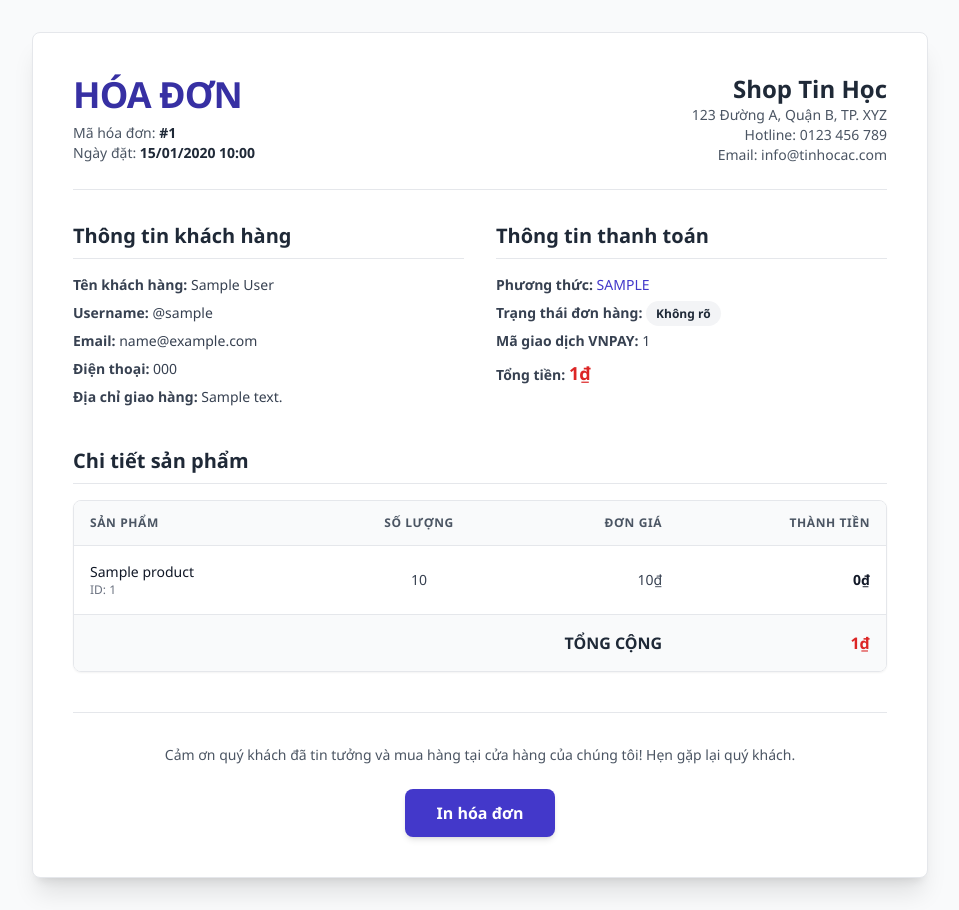
After one commit to Binhhuynh1223/shop_tin_hoc, a PHP site: template app/Views/manager/invoice_template.php in a window 1280 px wide. The commit adds this page. Shown: the whole page, without its empty margins (160-1119 px from the left). Run offline with PHP 8.4, Linux system fonts and the light colour scheme; the template is opened without the code that fills it: most values are stand-ins (such as "Sample title", 1, 10 or a date in 2020); some libraries are stand-ins or nearby versions.

Commit message:
Add feature export invoice

```diff
--- /dev/null
+++ b/app/Views/manager/invoice_template.php
@@ -0,0 +1,157 @@
+<?php
+// Dữ liệu $order được truyền từ OrderController
+$status = $order->status;
+$statusText = 'Không rõ';
+$statusColorClass = 'bg-gray-100 text-gray-800'; // Default, fallback
+switch ($status) {
+    case 'pending':
+        $statusText = 'Chờ thanh toán';
+        $statusColorClass = 'bg-yellow-100 text-yellow-800';
+        break;
+    case 'completed':
+        $statusText = 'Hoàn thành';
+        $statusColorClass = 'bg-green-100 text-green-800';
+        break;
+    case 'cancelled':
+        $statusText = 'Đã hủy';
+        $statusColorClass = 'bg-red-100 text-red-800';
+        break;
+}
+?>
+<!doctype html>
+<html lang="vi">
+
+<head>
+    <meta charset="utf-8" />
+    <meta name="viewport" content="width=device-width, initial-scale=1" />
+    <title>Hóa đơn <?= $order->order_id ?></title>
+    <script src="https://cdn.tailwindcss.com"></script>
+    <style>
+        body {
+            font-family: 'Segoe UI', Tahoma, Geneva, Verdana, sans-serif;
+            color: #333;
+            line-height: 1.6;
+        }
+
+        @media print {
+            body {
+                -webkit-print-color-adjust: exact !important;
+                print-color-adjust: exact !important;
+                background-color: white;
+            }
+
+            #print-button {
+                display: none;
+            }
+
+            .no-print {
+                display: none;
+            }
+
+            .max-w-4xl {
+                max-width: 100% !important;
+                width: 100% !important;
+                margin: 0 !important;
+                padding: 0 !important;
+                box-shadow: none !important;
+                border-radius: 0 !important;
+            }
+
+            .page-break {
+                page-break-before: always;
+            }
+        }
+    </style>
+</head>
+
+<body class="bg-gray-50 print:bg-white">
+    <div class="max-w-4xl mx-auto p-6 sm:p-10 my-8 bg-white shadow-xl rounded-lg border border-gray-200 print:shadow-none print:border-none">
+        <div class="flex flex-col sm:flex-row justify-between items-start sm:items-center pb-6 border-b border-gray-200">
+            <div class="mb-4 sm:mb-0">
+                <h1 class="text-4xl font-extrabold text-indigo-800 tracking-tight">HÓA ĐƠN</h1>
+                <p class="text-gray-600 mt-2 text-sm">Mã hóa đơn: <span class="font-semibold text-gray-800">#<?= $order->order_id ?></span></p>
+                <p class="text-gray-600 text-sm">Ngày đặt: <span class="font-semibold text-gray-800"><?= date('d/m/Y H:i', strtotime($order->order_date)) ?></span></p>
+            </div>
+            <div class="text-left sm:text-right">
+                <h2 class="text-2xl font-bold text-gray-800">Shop Tin Học</h2>
+                <p class="text-gray-600 text-sm">123 Đường A, Quận B, TP. XYZ</p>
+                <p class="text-gray-600 text-sm">Hotline: 0123 456 789</p>
+                <p class="text-gray-600 text-sm">Email: info@tinhocac.com</p>
+            </div>
+        </div>
+
+        <div class="grid grid-cols-1 md:grid-cols-2 gap-8 mt-8">
+            <div>
+                <h3 class="text-xl font-semibold text-gray-800 mb-4 border-b pb-2">Thông tin khách hàng</h3>
+                <div class="text-sm space-y-2 text-gray-700">
+                    <p><strong>Tên khách hàng:</strong> <span class="font-medium"><?= htmlspecialchars($order->user->full_name ?? 'N/A') ?></span></p>
+                    <p><strong>Username:</strong> <span class="font-medium">@<?= htmlspecialchars($order->user->username ?? 'N/A') ?></span></p>
+                    <p><strong>Email:</strong> <span class="font-medium"><?= htmlspecialchars($order->email) ?></span></p>
+                    <p><strong>Điện thoại:</strong> <span class="font-medium"><?= htmlspecialchars($order->phone) ?></span></p>
+                    <p><strong>Địa chỉ giao hàng:</strong> <span class="font-medium"><?= htmlspecialchars($order->shipping_address) ?></span></p>
+                </div>
+            </div>
+            <div>
+                <h3 class="text-xl font-semibold text-gray-800 mb-4 border-b pb-2">Thông tin thanh toán</h3>
+                <div class="text-sm space-y-2 text-gray-700">
+                    <p><strong>Phương thức:</strong> <span class="font-medium uppercase text-indigo-700"><?= htmlspecialchars($order->payment_method) ?></span></p>
+                    <p><strong>Trạng thái đơn hàng:</strong>
+                        <span class="px-2.5 py-1 text-xs font-semibold rounded-full <?= $statusColorClass ?>">
+                            <?= $statusText ?>
+                        </span>
+                    </p>
+                    <p><strong>Mã giao dịch VNPAY:</strong> <span class="font-medium"><?= htmlspecialchars($order->transaction_id ?? 'N/A (COD)') ?></span></p>
+                    <p><strong>Tổng tiền:</strong> <span class="font-bold text-red-600 text-lg"><?= number_format($order->total_amount, 0, ',', '.') ?>₫</span></p>
+                </div>
+            </div>
+        </div>
+
+        <div class="mt-10">
+            <h3 class="text-xl font-semibold text-gray-800 mb-4 border-b pb-2">Chi tiết sản phẩm</h3>
+            <div class="overflow-x-auto rounded-lg border border-gray-200 shadow-sm">
+                <table class="min-w-full divide-y divide-gray-200">
+                    <thead class="bg-gray-50">
+                        <tr>
+                            <th scope="col" class="py-3.5 px-4 text-left text-xs font-semibold text-gray-600 uppercase tracking-wider">Sản phẩm</th>
+                            <th scope="col" class="py-3.5 px-4 text-center text-xs font-semibold text-gray-600 uppercase tracking-wider">Số lượng</th>
+                            <th scope="col" class="py-3.5 px-4 text-right text-xs font-semibold text-gray-600 uppercase tracking-wider">Đơn giá</th>
+                            <th scope="col" class="py-3.5 px-4 text-right text-xs font-semibold text-gray-600 uppercase tracking-wider">Thành tiền</th>
+                        </tr>
+                    </thead>
+                    <tbody class="bg-white divide-y divide-gray-200">
+                        <?php foreach ($order->items as $item): ?>
+                            <tr>
+                                <td class="py-4 px-4">
+                                    <p class="font-medium text-sm text-gray-900"><?= htmlspecialchars($item->product->product_name ?? 'Sản phẩm đã bị xóa/không tồn tại') ?></p>
+                                    <p class="text-xs text-gray-500">ID: <?= $item->product_id ?></p>
+                                </td>
+                                <td class="py-4 px-4 text-center text-sm text-gray-700"><?= $item->quantity ?></td>
+                                <td class="py-4 px-4 text-right text-sm text-gray-700"><?= number_format($item->price, 0, ',', '.') ?>₫</td>
+                                <td class="py-4 px-4 text-right text-sm font-semibold text-gray-900"><?= number_format($item->subtotal, 0, ',', '.') ?>₫</td>
+                            </tr>
+                        <?php endforeach; ?>
+                    </tbody>
+                    <tfoot class="bg-gray-50">
+                        <tr>
+                            <td colspan="3" class="py-4 px-4 text-right text-base font-bold text-gray-800">TỔNG CỘNG</td>
+                            <td class="py-4 px-4 text-right text-base font-bold text-red-600">
+                                <?= number_format($order->total_amount, 0, ',', '.') ?>₫
+                            </td>
+                        </tr>
+                    </tfoot>
+                </table>
+            </div>
+        </div>
+
+        <div class="mt-10 pt-8 border-t border-gray-200 text-center">
+            <p class="text-sm text-gray-600 mb-6">Cảm ơn quý khách đã tin tưởng và mua hàng tại cửa hàng của chúng tôi! Hẹn gặp lại quý khách.</p>
+            <button id="print-button"
+                onclick="window.print()"
+                class="no-print px-8 py-3 bg-indigo-700 text-white rounded-lg font-semibold shadow-md hover:bg-indigo-800 focus:outline-none focus:ring-2 focus:ring-indigo-500 focus:ring-offset-2 transition duration-150 ease-in-out">
+                In hóa đơn
+            </button>
+        </div>
+    </div>
+</body>
+
+</html>
--- a/app/Views/partials/header.php
+++ b/app/Views/partials/header.php
@@ -19,7 +19,7 @@ $brand = $products->all()->toArray() ?? [];
 <head>
     <meta charset="utf-8" />
     <meta name="viewport" content="width=device-width, initial-scale=1" />
-    <title>Tin Học AC</title>
+    <title>Shop Tin Học</title>
     <meta name="description" content="Cửa hàng tin học, laptop, linh kiện, phụ kiện. Giao diện responsive, rõ ràng, dễ sử dụng." />
     <script src="https://cdn.tailwindcss.com"></script>
     <!-- Thêm Font Awesome CDN để sử dụng icon -->
@@ -125,8 +125,8 @@ $brand = $products->all()->toArray() ?? [];
             <div class="flex justify-between items-center h-16">
                 <div class="flex items-center gap-4">
                     <a href="/" class="inline-flex items-center gap-2">
-                        <div class="w-10 h-10 rounded-lg bg-gradient-to-r from-accent to-green-600 flex items-center justify-center text-white font-semibold">AC</div>
-                        <span class="text-lg font-semibold">Tin Học AC</span>
+                        <div class="w-10 h-10 rounded-lg bg-gradient-to-r from-accent to-green-600 flex items-center justify-center text-white font-semibold">S</div>
+                        <span class="text-lg font-semibold">Shop Tin Học</span>
                     </a>
                 </div>
 
```
Also changed, not shown: app/Controllers/OrderController.php (+24 -0 lines), app/Views/manager/orderManager.php (+8 -1 lines).
